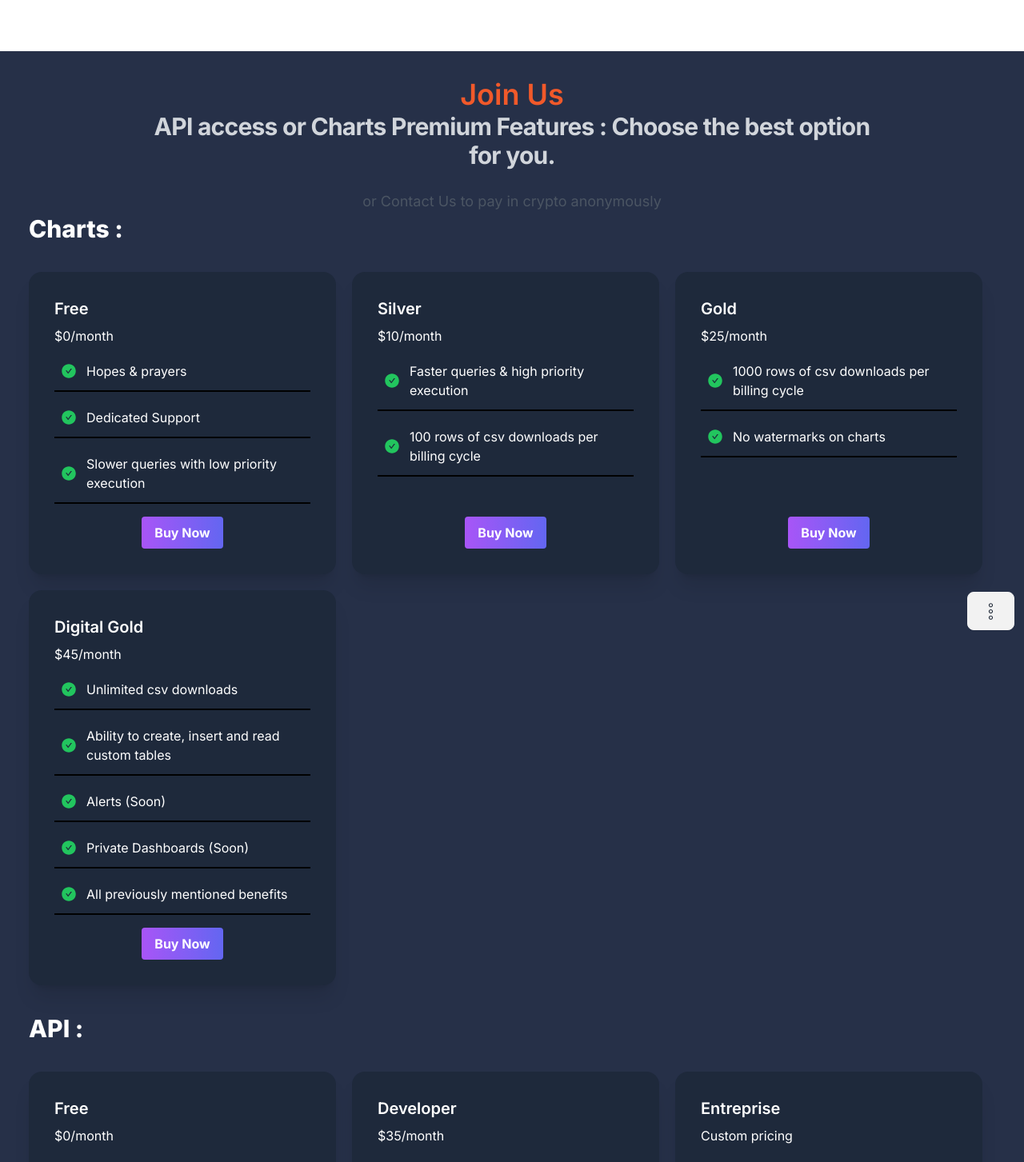
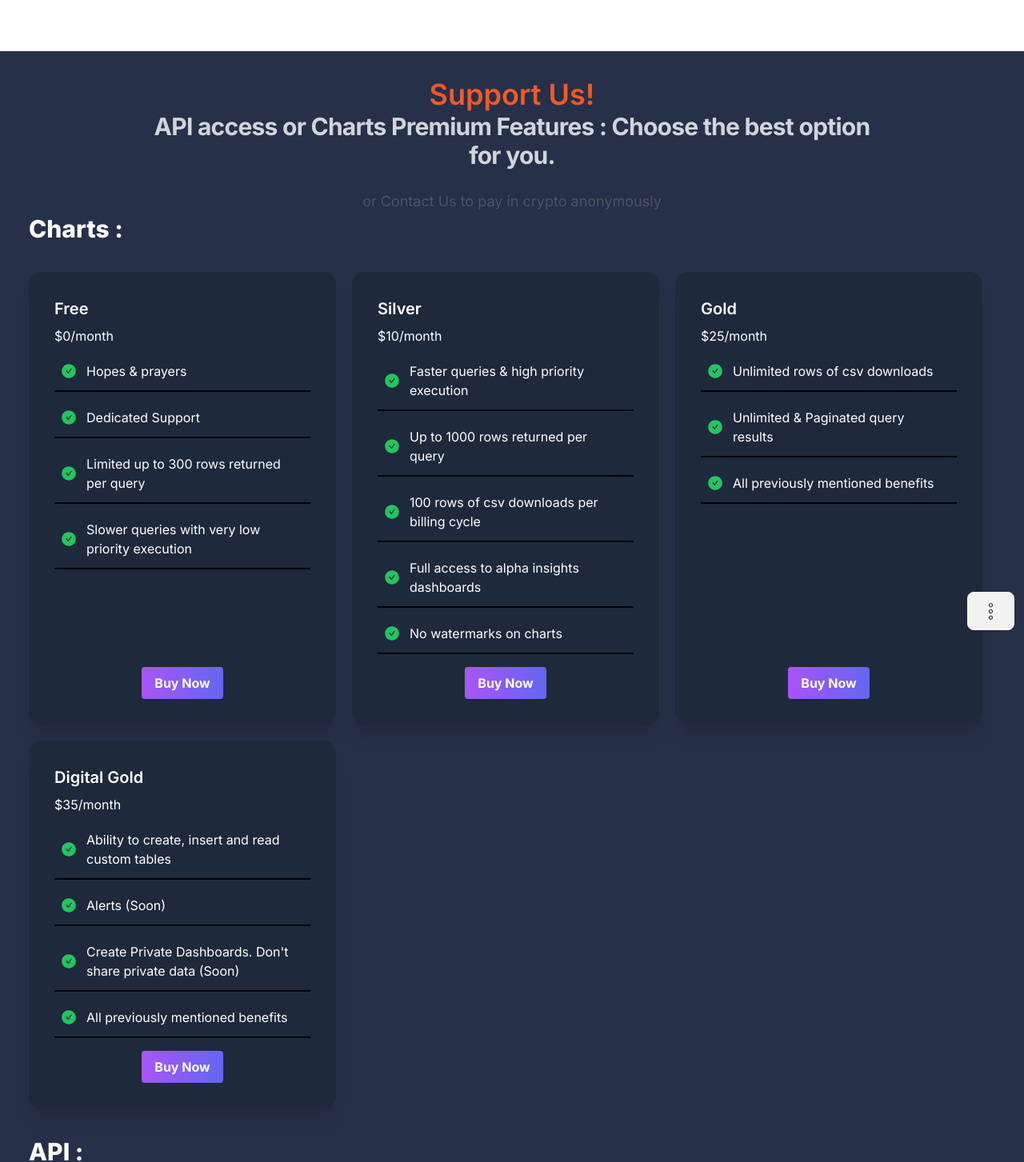
Before and after one commit to cbadawi/Stacks-On-Chain-Metrics, a Next.js app: page /pricing in a window 1280 px wide. Shown: the top 1453 px of the page at 80% size. Built offline with nearby package versions, Linux system fonts and the light colour scheme.

Commit message:
minor changes

```diff
--- a/app/components/query/QueryVariablesForm.tsx
+++ b/app/components/query/QueryVariablesForm.tsx
@@ -29,7 +29,6 @@ const QueryVariablesForm = ({
       const element = e.target.elements[index] as HTMLInputElement;
       const variableNameFromClass = element.className.split(' ')[0];
       const value = element.value;
-      console.log('valueeee', value, v, Boolean(value));
       value
         ? (replacementsMap[v] = value)
         : setError(`Variable "${v}" not set.`);
--- a/app/components/query/QueryVisualization.tsx
+++ b/app/components/query/QueryVisualization.tsx
@@ -66,7 +66,10 @@ const QueryVisualization = ({
               <FiDownload />
             </div>
           </div>
-          <div className='tooltip tooltip-primary' data-tip='Create Alerts'>
+          <div
+            className='tooltip tooltip-primary hidden'
+            data-tip='Create Alerts (SOON)'
+          >
             <div className='btn hover:relative hover:bottom-1 hover:overflow-visible'>
               <BiSolidBellRing />
             </div>
--- a/app/pricing/page.tsx
+++ b/app/pricing/page.tsx
@@ -12,7 +12,7 @@ const Pricing = () => {
     <section className='w-full'>
       <div className='mx-auto mt-10 max-w-4xl items-center text-center'>
         <h2 className='text-4xl font-semibold leading-7 text-[#f1592a]'>
-          Join Us
+          Support Us!
         </h2>
         <p className='mt-2 text-base font-bold tracking-tight text-gray-300 sm:text-3xl'>
           API access or Charts Premium Features : Choose the best option for
--- a/app/pricing/plans.ts
+++ b/app/pricing/plans.ts
@@ -9,7 +9,8 @@ export const plans: IPlans = {
       perks: [
         'Hopes & prayers',
         'Dedicated Support',
-        'Slower queries with low priority execution',
+        'Limited up to 300 rows returned per query',
+        'Slower queries with very low priority execution',
       ],
     },
     {
@@ -17,25 +18,29 @@ export const plans: IPlans = {
       price: '10',
       perks: [
         'Faster queries & high priority execution',
+        'Up to 1000 rows returned per query',
         '100 rows of csv downloads per billing cycle',
+        'Full access to alpha insights dashboards', // for ex: blur our lower timeframes and add tooltip to upgrade plans
+        'No watermarks on charts',
       ],
     },
     {
       name: 'Gold',
       price: '25',
+      // TODO maybe add 1 alert here
       perks: [
-        '1000 rows of csv downloads per billing cycle',
-        'No watermarks on charts',
+        'Unlimited rows of csv downloads',
+        'Unlimited & Paginated query results',
+        'All previously mentioned benefits',
       ],
     },
     {
       name: 'Digital Gold',
-      price: '45',
+      price: '35',
       perks: [
-        'Unlimited csv downloads',
         'Ability to create, insert and read custom tables',
         'Alerts (Soon)',
-        'Private Dashboards (Soon)',
+        `Create Private Dashboards. Don't share private data (Soon)`,
         'All previously mentioned benefits',
       ],
     },
@@ -57,7 +62,6 @@ export const plans: IPlans = {
         'Faster API requests & priority execution',
         'Ability to query the blockchain using SQL with the /query API route',
         '1000 RPM per API key',
-        'All previously mentioned benefits',
       ],
     },
     {
```
